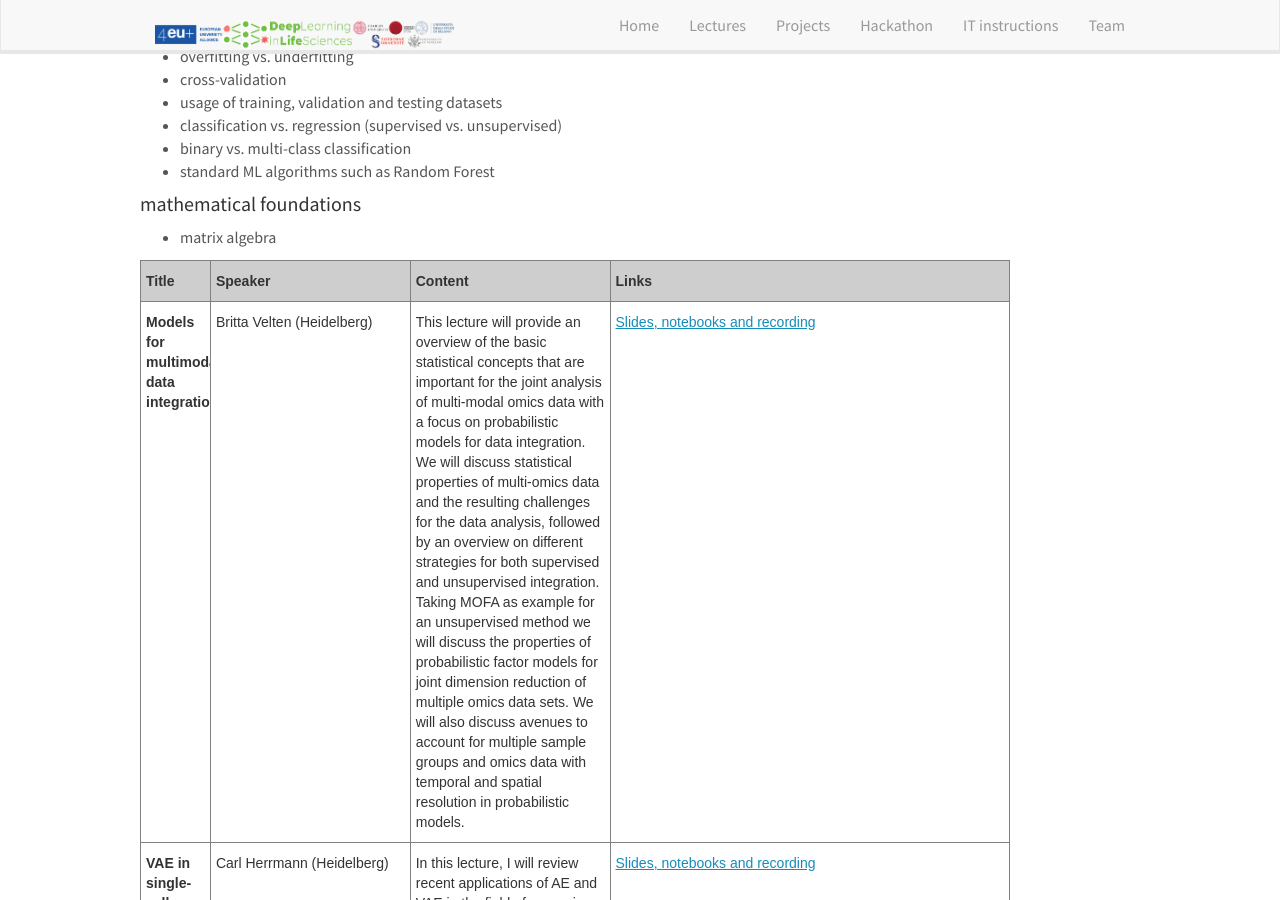
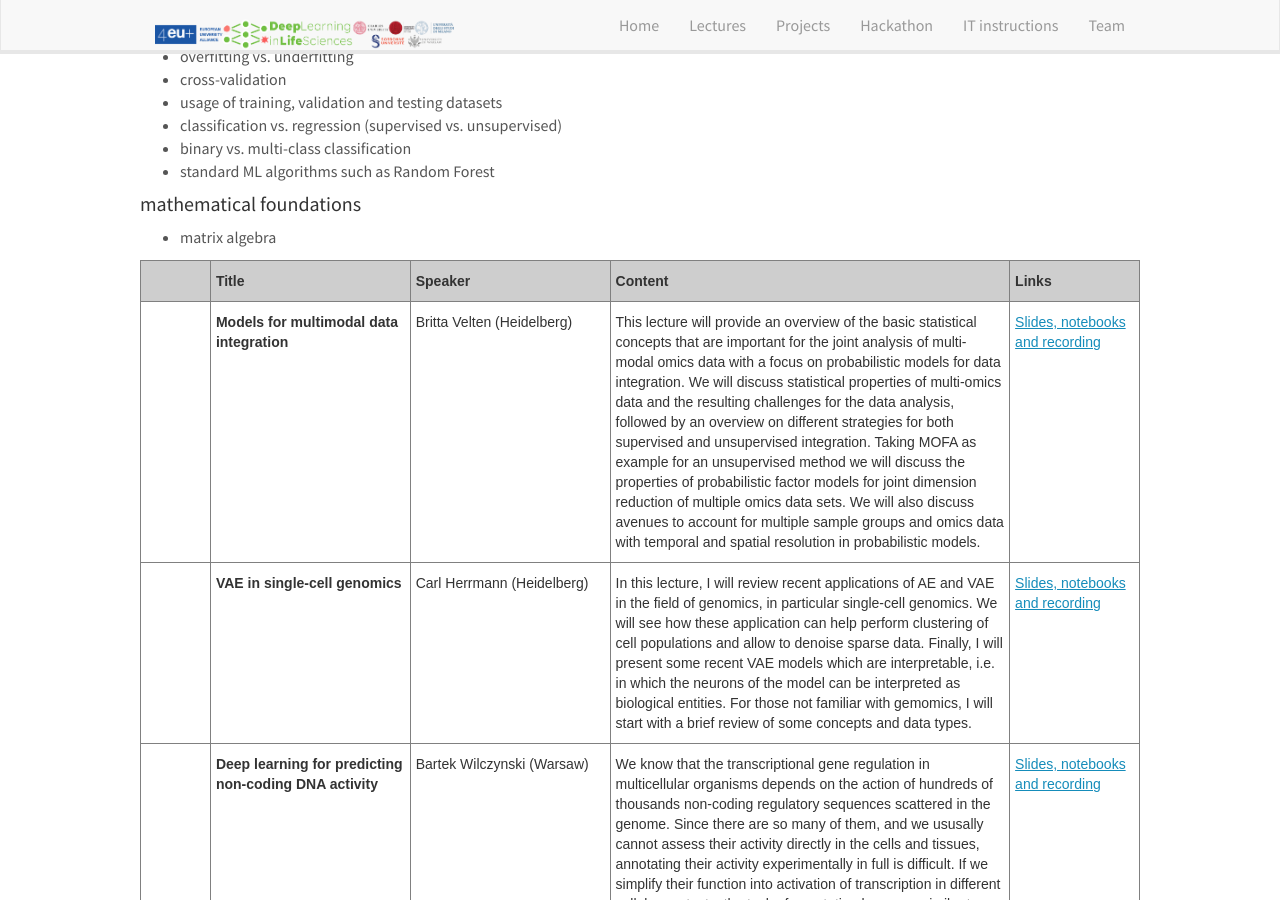
Before and after one commit to GregoireSU/deeplife4eu.github.io, a Jekyll site: the page built from _pages/program.md, in a window 1280 px wide and 900 px high, scrolled down 1214 px. Built offline with Jekyll 4.4.1, drawn with Linux system fonts in a browser that asks for light colours; nearby versions of some CDN libraries.

Commit message:
course table changed

```diff
--- a/_includes/program_table.html
+++ b/_includes/program_table.html
@@ -22,7 +22,7 @@
 </colgroup>
 <thead>
   <tr>
-    <!-- <th class="tg-f7xd"><span style="font-weight:bold">Date</span></th> -->
+    <th class="tg-f7xd"><span style="font-weight:bold"></span></th>
     <th class="tg-f7xd"><span style="font-weight:bold">Title</span></th>
     <th class="tg-f7xd"><span style="font-weight:bold">Speaker</span></th>
     <th class="tg-f7xd"><span style="font-weight:bold">Content</span></th>
@@ -31,21 +31,21 @@
 </thead>
 <tbody>
   <tr>
-    <!-- <td class="tg-acii"><span style="color:#333;background-color:#FFF">Week 1 - 24.02</span></td> -->
+    <td class="tg-acii"><span style="color:#333;background-color:#FFF"></span></td>
     <td class="tg-acii"><span style="color:#333;background-color:#FFF;font-weight:bold">Models for multimodal data integration</span></td>
     <td class="tg-acii"><span style="color:#333;background-color:#FFF">Britta Velten (Heidelberg)</span></td>
     <td class="tg-acii">This lecture will provide an overview of the basic statistical concepts that are important for the joint analysis of multi-modal omics data with a focus on probabilistic models for data integration. We will discuss statistical properties of multi-omics data and the resulting challenges for the data analysis, followed by an overview on different strategies for both supervised and unsupervised integration. Taking MOFA as example for an unsupervised method we will discuss the properties of probabilistic factor models for joint dimension reduction of multiple omics data sets. We will also discuss avenues to account for multiple sample groups and omics data with temporal and spatial resolution in probabilistic models. </td>
     <td class="tg-acii"><a href='https://drive.google.com/drive/folders/10E9hFJ-4IU5dFqp9MIjXulWxKqt7btGK?usp=sharing'>Slides, notebooks and recording</a> </td>
   </tr>
   <tr>
-    <!-- <td class="tg-acii"><span style="color:#333;background-color:#FFF">Week 2 - 3.03</span></td> -->
+    <td class="tg-acii"><span style="color:#333;background-color:#FFF"></span></td>
     <td class="tg-acii"><span style="color:#333;background-color:#FFF;font-weight:bold">VAE in single-cell genomics</span></td>
     <td class="tg-acii"><span style="color:#333;background-color:#FFF">Carl Herrmann (Heidelberg)</span></td>
     <td class="tg-acii">In this lecture, I will review recent applications of AE and VAE in the field of genomics, in particular single-cell genomics. We will see how these application can help perform clustering of cell populations and allow to denoise sparse data. Finally, I will present some recent VAE models which are interpretable, i.e. in which the neurons of the model can be interpreted as biological entities. For those not familiar with gemomics, I will start with a brief review of some concepts and data types.</td>
     <td class="tg-acii"><a href='https://drive.google.com/drive/folders/1h8P6r4tiTtA1lNr6OmjndmckvTSW1RNy?usp=sharing'>Slides, notebooks and recording</a> </td>
   </tr>
   <tr>
-    <!-- <td class="tg-acii"><span style="color:#333;background-color:#FFF">Week 3 - 10.03</span></td> -->
+    <td class="tg-acii"><span style="color:#333;background-color:#FFF"></span></td>
     <td class="tg-acii"><span style="color:#333;background-color:#FFF;font-weight:bold">Deep learning for predicting non-coding DNA activity</span></td>
     <td class="tg-acii"><span style="color:#333;background-color:#FFF">Bartek Wilczynski (Warsaw)</span></td>
     <td class="tg-acii">We know that the transcriptional gene regulation in multicellular
@@ -68,28 +68,28 @@
     <td class="tg-acii" colspan="5"></td>
   </tr>
   <tr>
-    <!-- <td class="tg-acii"><span style="color:#333;background-color:#FFF">Week 4 - 17.03</span></td> -->
+    <td class="tg-acii"><span style="color:#333;background-color:#FFF"></span></td>
     <td class="tg-acii"><span style="color:#333;background-color:#FFF;font-weight:bold">AlphaFold, EMSFold to predict structure of proteins</span></td>
     <td class="tg-acii"><span style="color:#333;background-color:#FFF">Joanna Sulkowska (Warsaw)</span></td>
     <td class="tg-acii"></td>
     <td class="tg-acii"><a href='https://drive.google.com/drive/folders/1WeZr9Z7ICl695aMU7VkqUPWFzErb2kJv?usp=sharing'>Slides, notebooks and recording</a></td>
   </tr>
   <tr>
-    <!-- <td class="tg-acii"><span style="color:#333;background-color:#FFF">Week 5 - 24.03</span></td> -->
+    <td class="tg-acii"><span style="color:#333;background-color:#FFF"></span></td>
     <td class="tg-acii"><span style="color:#333;background-color:#FFF;font-weight:bold">Protein design in the deep learning era, from inverse folding to diffusion models</span></td>
     <td class="tg-acii"><span style="color:#333;background-color:#FFF">Elodie Laine (Paris)</span></td>
     <td class="tg-acii">The revolution in protein structure prediction has boosted the development of deep learning-based methods for designing de novo protein with desired properties. This session will introduce the modern computational pipeline for protein design, from generating novel protein folds to designing amino acid sequences compatible with them. We will cover a wide range of deep learning architectures and frameworks, including graph neural networks and diffusion models. We will discuss a few recent groundbreaking applications that were unimaginable just a few years ago. </td>
     <td class="tg-acii"><a href='https://drive.google.com/drive/folders/1kqAvnvuT4dMEzMVXAt2s_Pt14DGbX0iW?usp=sharing'>Slides and notebook</a></td>
   </tr>
   <tr>
-    <!-- <td class="tg-acii"><span style="color:#333;background-color:#FFF">Week 6 - 31.03</span></td> -->
+    <td class="tg-acii"><span style="color:#333;background-color:#FFF"></span></td>
     <td class="tg-acii"><span style="color:#333;background-color:#FFF;font-weight:bold">Deep Architectures for sampling molecules</span></td>
     <td class="tg-acii"><span style="color:#333;background-color:#FFF">Grégoire Sergeant-Perthuis (Paris)</span></td>
     <td class="tg-acii">In this lecture, we will explain how to reduce and analyze molecular dynamics trajectories to cluster molecular conformations into discrete states and characterize the resulting conformational transitions..</td>
     <td class="tg-acii"><a href='https://drive.google.com/drive/folders/1eqav8H_-ATiJoMZbMvDVaugWY8LGZKSg?usp=sharing'>Slides and notebooks</a></td>
   </tr>
   <tr>
-    <!-- <td class="tg-acii"><span style="color:#333;background-color:#FFF">Week 7 - 7.04</span></td> -->
+    <td class="tg-acii"><span style="color:#333;background-color:#FFF"></span></td>
     <td class="tg-acii"><span style="color:#333;background-color:#FFF;font-weight:bold">Deep learning models for protein-ligand binding site prediction</span></td>
     <td class="tg-acii"><span style="color:#333;background-color:#FFF">David Hoksza (Prague)</span></td>
     <td class="tg-acii">We will introduce methods for predicting protein-small molecule binding sites, with a focus on structure-based approaches. We will briefly cover traditional non-ML and ML methods, followed by deep learning techniques such as convolutional neural networks, graph neural networks, and the latest addition to the field—protein language models.
@@ -100,14 +100,14 @@
     <td class="tg-acii" colspan="5"></td>
   </tr>
   <tr>
-    <!-- <td class="tg-acii"><span style="color:#333;background-color:#FFF">Week 8 - 14.04</span></td> -->
+    <td class="tg-acii"><span style="color:#333;background-color:#FFF"></span></td>
     <td class="tg-acii"><span style="color:#333;background-color:#FFF;font-weight:bold">Deep learning for image segmentation</span></td>
     <td class="tg-acii"><span style="color:#333;background-color:#FFF">Karl Rohr (Heidelberg)</span></td>
     <td class="tg-acii">The lecture introduces deep learning methods for image segmentation. The focus is on Convolutional Neural Networks (CNNs) and encoder-decoder network architectures for cell segmentation. We will discuss the well-known networks U-Net and Cellpose, and their application for computer-based analysis of cell microscopy image data.</td>
     <td class="tg-acii"><a href="https://drive.google.com/drive/folders/1ySkzSMX53D8bY8xKQ0llBa80MdzYOMTN?usp=sharing">Slides, notebooks and recordings</a> </td>
   </tr>
   <tr>
-    <!-- <td class="tg-acii"><span style="color:#333;background-color:#FFF">Week 9 - 28.04</span></td> -->
+    <td class="tg-acii"><span style="color:#333;background-color:#FFF"></span></td>
     <td class="tg-acii"><span style="color:#333;background-color:#FFF;font-weight:bold">Intro to BioImage Analysis and Deep Learning Utilization</span></td>
     <td class="tg-acii"><span style="color:#333;background-color:#FFF">Martin Schatz (Prague)</span></td>
     <td class="tg-acii"></td>
@@ -118,7 +118,7 @@
     <td class="tg-acii" colspan="5"></td>
   </tr>
   <tr>
-    <!-- <td class="tg-acii"><span style="color:#333;background-color:#FFF">14.04 - 31.05</span></td> -->
+    <td class="tg-acii"><span style="color:#333;background-color:#FFF"></span></td>
     <td class="tg-acii" colspan="4"><span style="color:#333;background-color:#FFF;font-weight:bold"><b>Project phase</b></span></td>
   </tr>
   <tr>
```
